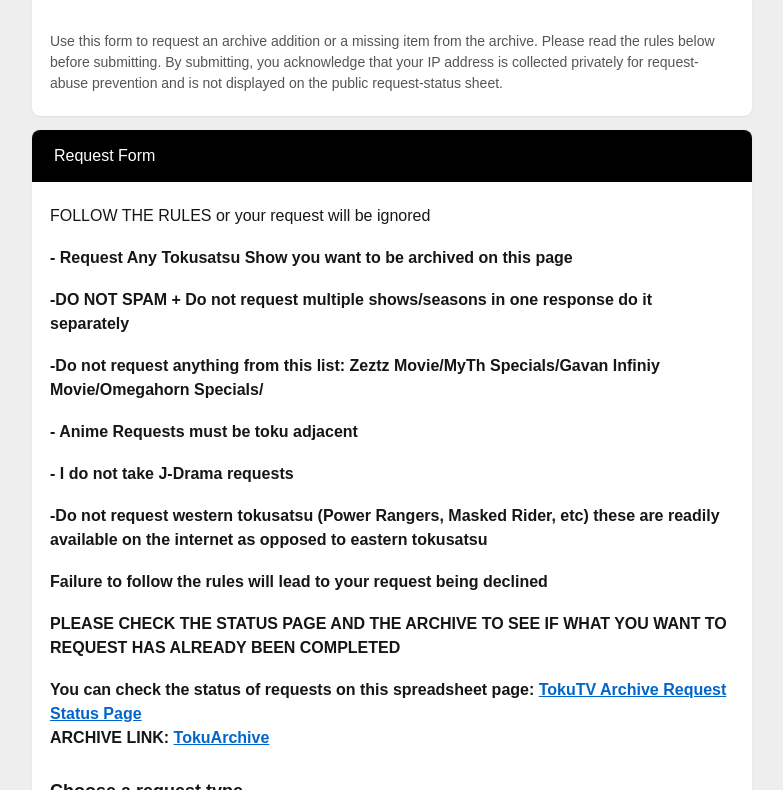
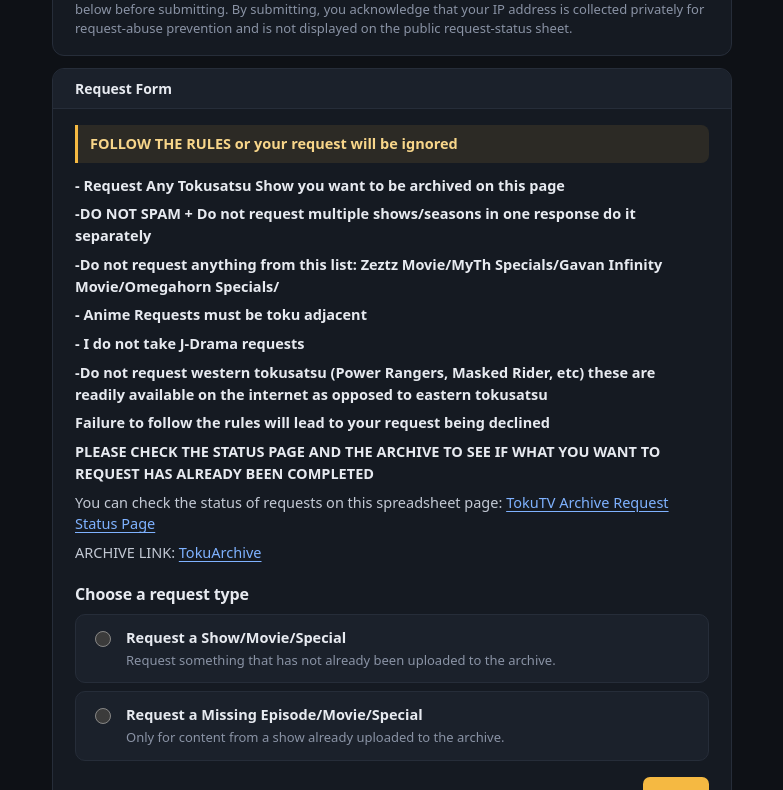
Before and after one commit to TokuTV/TokuTV-Request-Form, a plain HTML site: page index.html in a window 1280 px wide. Shown: the part 102-892 px from the top of the page, without its empty margins (248-1031 px from the left). Drawn offline with Linux system fonts and the light colour scheme; no server answers.

Commit message:
Refactor styles and update request instructions

```diff
--- a/index.html
+++ b/index.html
@@ -3,37 +3,60 @@
 <head>
   <meta charset="utf-8">
   <meta name="viewport" content="width=device-width, initial-scale=1">
+  <meta name="color-scheme" content="dark">
+  <meta name="theme-color" content="#0e1116">
   <title>TokuTV Archive Request</title>
   <style>
-    :root { --accent:#111; --bg:#eee; --card:#fff; --text:#161616; --muted:#555; }
+    :root {
+      color-scheme: dark;
+      --bg:#0e1116; --card:#151a22; --raised:#1b212b; --line:#262d39; --line-hi:#38414f;
+      --text:#e7eaf0; --body:#c3c9d4; --muted:#8a93a5;
+      --accent:#f5b942; --accent-ink:#1a1405; --link:#7fb2ff;
+    }
     * { box-sizing:border-box; }
-    body { margin:0; background:var(--bg); color:var(--text); font:16px Arial,Helvetica,sans-serif; line-height:1.5; }
-    main { width:min(720px, calc(100% - 24px)); margin:18px auto 40px; }
-    .card { background:var(--card); border-radius:8px; margin:0 0 14px; overflow:hidden; box-shadow:0 1px 2px #0001; }
-    .top { border-top:10px solid var(--accent); padding:14px 24px 18px; }
-    h1 { margin:0; font-size:clamp(26px,5vw,34px); font-weight:400; }
-    .bar { background:#000; color:#fff; padding:14px 22px; }
-    .content { padding:22px 18px; }
-    .instructions p { margin:0 0 18px; }
+    body { margin:0; background:var(--bg); color:var(--text); font:14.5px/1.5 system-ui,-apple-system,"Segoe UI",Roboto,Helvetica,Arial,sans-serif; -webkit-font-smoothing:antialiased; }
+    main { width:min(680px, calc(100% - 20px)); margin:16px auto 36px; }
+    .card { background:var(--card); border:1px solid var(--line); border-radius:12px; margin:0 0 12px; overflow:hidden; }
+    .top { border-top:3px solid var(--accent); padding:16px 22px 14px; }
+    h1 { margin:0; font-size:clamp(22px,4.5vw,27px); font-weight:700; letter-spacing:-.02em; line-height:1.2; }
+    .bar { background:var(--raised); border-bottom:1px solid var(--line); color:var(--text); padding:9px 22px; font-weight:600; font-size:14px; }
+    .content { padding:16px 22px; }
+    .content.small { padding-top:0; }
+    .instructions p { margin:0 0 7px; color:var(--body); }
     .instructions p:last-child { margin-bottom:0; }
-    a { color:#06c; }
-    .choice { display:flex; gap:12px; align-items:flex-start; border:1px solid #bbb; border-radius:6px; padding:15px; margin:12px 0; cursor:pointer; }
-    .choice:hover { background:#f8f8f8; }
-    .choice input { margin-top:5px; }
-    label.field-label { display:block; font-weight:500; margin-bottom:5px; }
-    .hint { margin:0 0 18px; }
-    input[type=text] { display:block; width:min(100%,420px); border:0; border-bottom:1px solid #999; border-radius:0; padding:12px 0; font:inherit; outline-offset:3px; }
-    input[type=text]:focus { border-bottom:2px solid #111; }
-    button { background:#000; color:#fff; border:0; border-radius:4px; padding:12px 22px; font:inherit; font-weight:600; cursor:pointer; }
-    button.secondary { background:#fff; color:#111; border:1px solid #aaa; }
-    button:disabled { opacity:.6; cursor:wait; }
-    .actions { display:flex; justify-content:space-between; gap:12px; margin-top:24px; }
-    .status { display:none; margin-top:16px; padding:12px; border-radius:5px; background:#f4f4f4; }
-    .status.error { display:block; background:#fff0f0; color:#8b0000; }
-    .status.success { display:block; background:#eef8ef; color:#14532d; }
+    .instructions strong { color:var(--text); font-weight:600; }
+    #mainPage .instructions > p:first-child, #showInstructions > p:first-child, #missingInstructions > p:first-child {
+      background:#f5b9421a; border-left:3px solid var(--accent); border-radius:0 8px 8px 0;
+      padding:8px 12px; color:#f8d68a; font-weight:600; margin-bottom:12px;
+    }
+    #showInstructions > p:first-child strong { color:inherit; }
+    h2 { color:var(--text); letter-spacing:-.01em; }
+    a { color:var(--link); text-underline-offset:3px; }
+    a:hover { color:#a9ccff; }
+    .choice { display:flex; gap:12px; align-items:flex-start; background:var(--raised); border:1px solid var(--line); border-radius:10px; padding:12px 14px; margin:8px 0; cursor:pointer; transition:border-color .15s, background .15s; }
+    .choice:hover { border-color:var(--line-hi); }
+    .choice:has(input:checked) { border-color:var(--accent); background:#f5b94212; }
+    .choice input { margin-top:4px; width:16px; height:16px; accent-color:var(--accent); flex:none; }
+    .choice strong { color:var(--text); }
+    label.field-label { display:block; font-weight:600; margin-bottom:4px; color:var(--text); }
+    .hint { margin:0 0 10px; color:var(--muted); font-size:13px; }
+    input[type=text] { display:block; width:100%; max-width:460px; background:#0f131a; color:var(--text); border:1px solid var(--line-hi); border-radius:8px; padding:9px 12px; font:inherit; transition:border-color .15s, box-shadow .15s; }
+    input[type=text]::placeholder { color:#5d6677; }
+    input[type=text]:focus { outline:none; border-color:var(--accent); box-shadow:0 0 0 3px #f5b94233; }
+    button { background:var(--accent); color:var(--accent-ink); border:0; border-radius:7px; padding:7px 16px; font:inherit; font-size:14px; font-weight:700; cursor:pointer; transition:filter .15s, background .15s; }
+    button:hover { filter:brightness(1.08); }
+    button.secondary { background:transparent; color:var(--body); border:1px solid var(--line-hi); font-weight:600; }
+    button.secondary:hover { background:var(--raised); filter:none; }
+    button:disabled { opacity:.55; cursor:wait; }
+    :focus-visible { outline:2px solid var(--accent); outline-offset:2px; }
+    .actions { display:flex; justify-content:space-between; gap:10px; margin-top:16px; }
+    .status { display:none; margin-top:12px; padding:9px 12px; border-radius:8px; background:var(--raised); border:1px solid var(--line); color:var(--body); }
+    .status.error { display:block; background:#2b1519; border-color:#5a232b; color:#ffa9b2; }
+    .status.success { display:block; background:#10271c; border-color:#1f4d34; color:#8fe3b0; }
     .hidden { display:none !important; }
-    .small { color:var(--muted); font-size:14px; }
-    @media (max-width:480px) { .top { padding:12px 16px; } .content { padding:18px 15px; } }
+    .small { color:var(--muted); font-size:13px; }
+    @media (max-width:480px) { .top, .content, .bar { padding-left:14px; padding-right:14px; } }
+    @media (prefers-reduced-motion:reduce) { * { transition:none !important; } }
   </style>
 </head>
 <body>
@@ -56,17 +79,17 @@
     <div class="bar">Request Form</div>
     <div class="content instructions">
       <p>FOLLOW THE RULES or your request will be ignored</p>
-      <p><strong>- Request Any Tokusatsu Show you want to be archived on this page</p>
-      <p><strong>-DO NOT SPAM + Do not request multiple shows/seasons in one response do it separately</p>
-      <p><strong>-Do not request anything from this list: Zeztz Movie/MyTh Specials/Gavan Infiniy Movie/Omegahorn Specials/</p>
-      <p><strong>- Anime Requests must be toku adjacent</p>
-      <p><strong>- I do not take J-Drama requests</p>
+      <p><strong>- Request Any Tokusatsu Show you want to be archived on this page</strong></p>
+      <p><strong>-DO NOT SPAM + Do not request multiple shows/seasons in one response do it separately</strong></p>
+      <p><strong>-Do not request anything from this list: Zeztz Movie/MyTh Specials/Gavan Infinity Movie/Omegahorn Specials/</strong></p>
+      <p><strong>- Anime Requests must be toku adjacent</strong></p>
+      <p><strong>- I do not take J-Drama requests</strong></p>
       <p><strong>-Do not request western tokusatsu (Power Rangers, Masked Rider, etc) these are readily available on the internet as opposed to eastern tokusatsu</strong></p>
       <p><strong>Failure to follow the rules will lead to your request being declined</strong></p>
       <p><strong>PLEASE CHECK THE STATUS PAGE AND THE ARCHIVE TO SEE IF WHAT YOU WANT TO REQUEST HAS ALREADY BEEN COMPLETED</strong></p>
       <p>You can check the status of requests on this spreadsheet page: <a href="https://docs.google.com/spreadsheets/d/1OfmjAMmUs3fdraim6Nsshym29gD0X_0nEDLiWpwKOo4/edit?gid=966274365#gid=966274365&fvid=1497953246" target="_blank" rel="noopener">TokuTV Archive Request Status Page</a></p>
-       <p>ARCHIVE LINK: <a href="https://github.com/TokuTV/TokuArchive" target="_blank" rel="noopener">TokuArchive</a></strong></p>
-      <h2 style="font-size:18px;margin-top:28px">Choose a request type</h2>
+       <p>ARCHIVE LINK: <a href="https://github.com/TokuTV/TokuArchive" target="_blank" rel="noopener">TokuArchive</a></p>
+      <h2 style="font-size:16px;margin:18px 0 4px">Choose a request type</h2>
       <label class="choice"><input type="radio" name="requestType" value="show"><span><strong>Request a Show/Movie/Special</strong><br><span class="small">Request something that has not already been uploaded to the archive.</span></span></label>
       <label class="choice"><input type="radio" name="requestType" value="missing"><span><strong>Request a Missing Episode/Movie/Special</strong><br><span class="small">Only for content from a show already uploaded to the archive.</span></span></label>
       <div class="actions"><span></span><button id="continueBtn">Next</button></div>
@@ -110,7 +133,7 @@
   </section>
 </main>
 <script>
-  // Set this to your deployed Cloudflare Worker URL after setup.
+
   const API_BASE = "https://tokutv-archive-request.stevenlandell33.workers.dev";
   const mainPage = document.getElementById("mainPage");
   const requestPage = document.getElementById("requestPage");
@@ -134,13 +157,13 @@
       const data = await response.json();
       if (data.closed === true) showClosedPage();
     } catch (error) {
-      // If the status check is unavailable, leave the form visible.
-      // The submit endpoint still enforces the limit.
+      // if the status check is unavailable, leave the form visible
+      // limit is still enforced
       console.error("Form status check failed:", error);
     }
   }
 
-  // Check the limit whenever someone opens or reloads the page.
+  // check the limit whenever someone opens or reloads the page
   checkFormStatus();
 
   document.getElementById("continueBtn").addEventListener("click", async () => {
@@ -206,7 +229,7 @@
       formStatus.textContent = "Your request has been submitted successfully.";
       document.getElementById("itemName").value = "";
 
-      // Return to the main page after a successful submission.
+      // return to the main page after a submission
       setTimeout(() => {
         requestPage.classList.add("hidden");
         mainPage.classList.remove("hidden");
```
